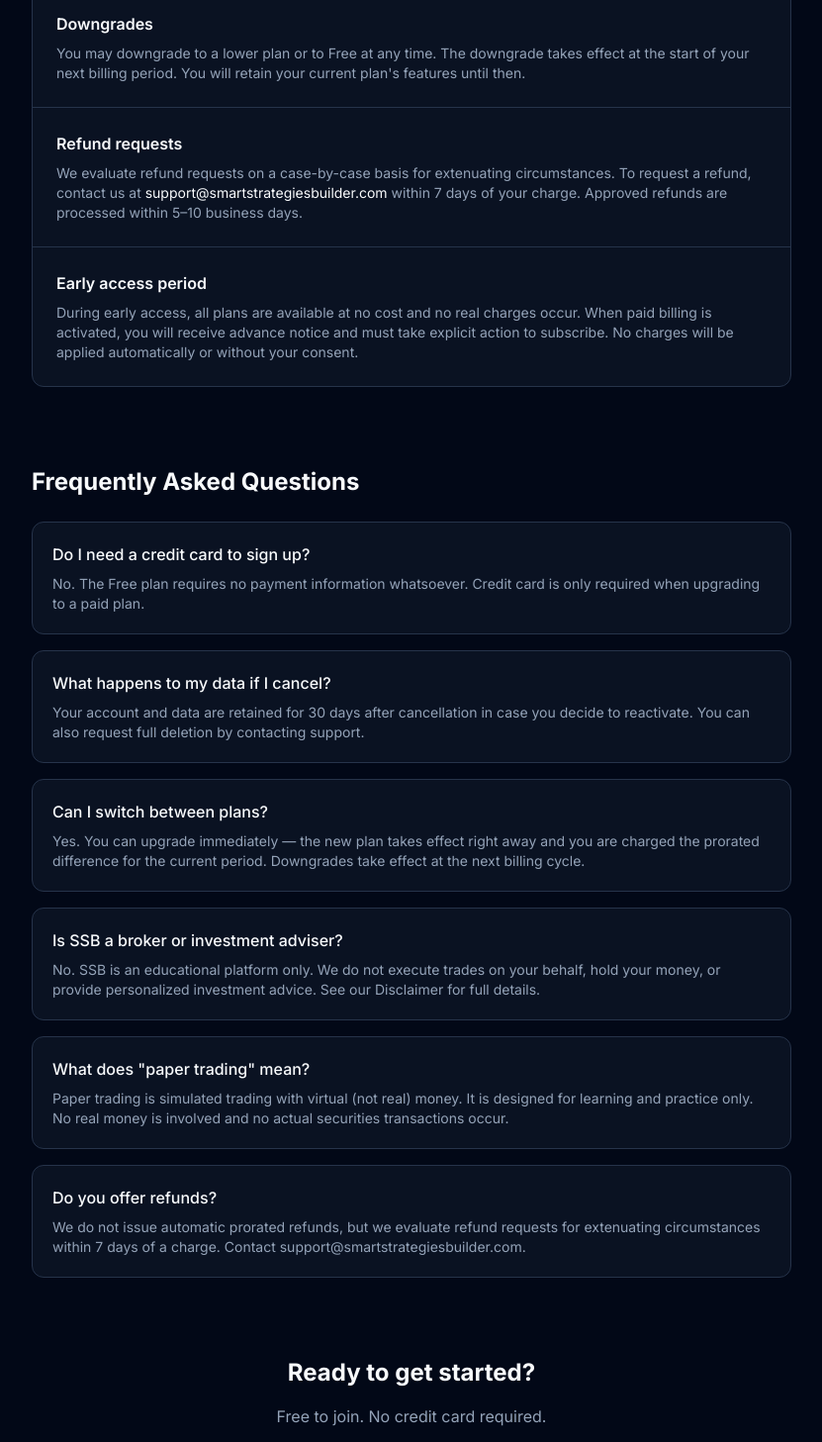
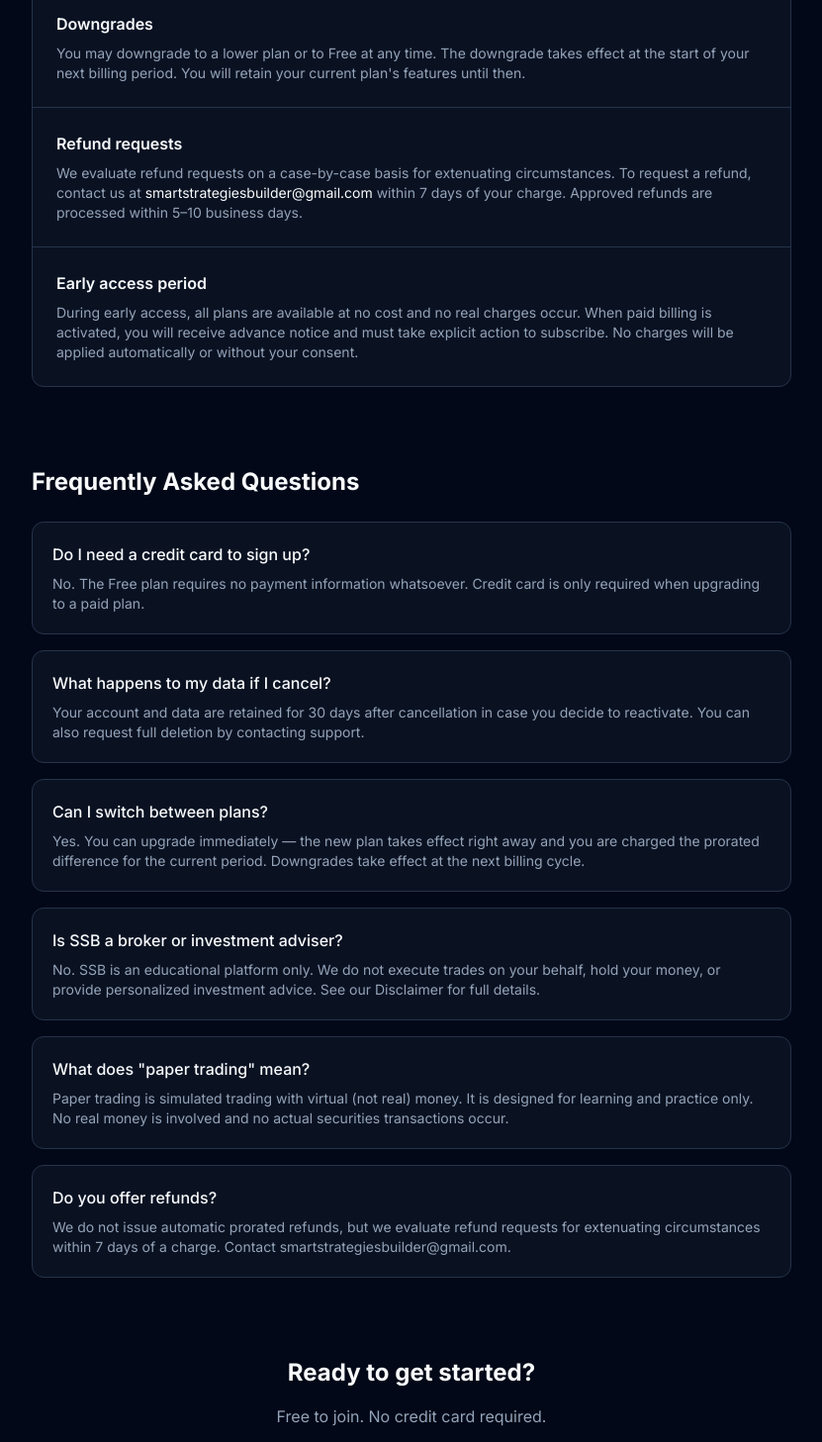
Before and after one commit to DowellHd/ssb-web, a Next.js app: page /pricing in a window 1280 px wide. Shown: the part 3444-4901 px from the top of the page at 99% size, without its empty margins (224-1055 px from the left). Built offline with nearby package versions, Linux system fonts and the light colour scheme; no server answers.

Commit message:
fix: replace unowned smartstrategiesbuilder.com emails with smartstrategiesbuilder@gmail.com

```diff
--- a/src/app/app/settings/privacy/page.tsx
+++ b/src/app/app/settings/privacy/page.tsx
@@ -186,7 +186,7 @@ const USER_RIGHTS = [
   {
     icon: Lock,
     title: 'Right to Restrict Processing (GDPR Art. 18)',
-    desc: 'Limit how we process your data. Contact privacy@smartstrategiesbuilder.com to submit a restriction request.',
+    desc: 'Limit how we process your data. Contact smartstrategiesbuilder@gmail.com to submit a restriction request.',
     action: null,
     actionLabel: null,
   },
@@ -702,8 +702,8 @@ export default function PrivacyDataPage() {
               <p className="text-xs font-semibold">Exercise Your Rights or Ask a Question</p>
               <p className="text-xs text-muted-foreground leading-relaxed">
                 To submit a data subject request, withdraw consent, or ask about our data practices, email us at{' '}
-                <a href="mailto:privacy@smartstrategiesbuilder.com" className="text-foreground underline underline-offset-2 hover:no-underline">
-                  privacy@smartstrategiesbuilder.com
+                <a href="mailto:smartstrategiesbuilder@gmail.com" className="text-foreground underline underline-offset-2 hover:no-underline">
+                  smartstrategiesbuilder@gmail.com
                 </a>.
                 We will respond within 30 days (or sooner as required by law) and may ask you to verify your identity
                 before processing the request.
--- a/src/app/pricing/page.tsx
+++ b/src/app/pricing/page.tsx
@@ -382,8 +382,8 @@ export default function PricingPage() {
               <p className="text-sm text-muted-foreground">
                 We evaluate refund requests on a case-by-case basis for extenuating circumstances.
                 To request a refund, contact us at{' '}
-                <a href="mailto:support@smartstrategiesbuilder.com" className="text-primary hover:underline">
-                  support@smartstrategiesbuilder.com
+                <a href="mailto:smartstrategiesbuilder@gmail.com" className="text-primary hover:underline">
+                  smartstrategiesbuilder@gmail.com
                 </a>{' '}
                 within 7 days of your charge. Approved refunds are processed within 5–10 business days.
               </p>
@@ -428,7 +428,7 @@ export default function PricingPage() {
               },
               {
                 q: 'Do you offer refunds?',
-                a: 'We do not issue automatic prorated refunds, but we evaluate refund requests for extenuating circumstances within 7 days of a charge. Contact support@smartstrategiesbuilder.com.',
+                a: 'We do not issue automatic prorated refunds, but we evaluate refund requests for extenuating circumstances within 7 days of a charge. Contact smartstrategiesbuilder@gmail.com.',
               },
             ].map(({ q, a }) => (
               <div key={q} className="rounded-xl border border-border bg-card p-5 space-y-2">
--- a/src/app/privacy/page.tsx
+++ b/src/app/privacy/page.tsx
@@ -309,7 +309,7 @@ export default function PrivacyPage() {
           If you have questions about this Privacy Policy, our data practices, or wish to exercise your privacy rights, please contact us at:
         </p>
         <p className="font-medium">
-          privacy@smartstrategiesbuilder.com
+          smartstrategiesbuilder@gmail.com
         </p>
         <p className="mt-2 text-sm text-muted-foreground">
           We will respond to privacy requests within 30 days, or as otherwise required by applicable law.
--- a/src/app/terms/page.tsx
+++ b/src/app/terms/page.tsx
@@ -398,7 +398,7 @@ export default function TermsPage() {
 
         <h3 className="text-lg font-medium mb-2">Cancellation</h3>
         <p className="mb-4">
-          You may cancel your subscription at any time through the Billing section of your account settings or by contacting us at support@smartstrategiesbuilder.com. Cancellations take effect at the end of the current billing period. You retain full access to your paid plan features until the end of the period for which you have already paid. No early termination fees apply.
+          You may cancel your subscription at any time through the Billing section of your account settings or by contacting us at smartstrategiesbuilder@gmail.com. Cancellations take effect at the end of the current billing period. You retain full access to your paid plan features until the end of the period for which you have already paid. No early termination fees apply.
         </p>
 
         <h3 className="text-lg font-medium mb-2">Refunds</h3>
@@ -409,7 +409,7 @@ export default function TermsPage() {
           <strong>Annual plans:</strong> Annual subscriptions are billed upfront. No prorated refunds are issued for the unused portion of an annual term upon cancellation, except where required by applicable law (including California law).
         </p>
         <p className="mb-4">
-          <strong>Refund requests:</strong> We evaluate refund requests on a case-by-case basis for extenuating circumstances. To request a refund, contact us within 7 days of the charge at support@smartstrategiesbuilder.com. Approved refunds are processed within 5–10 business days.
+          <strong>Refund requests:</strong> We evaluate refund requests on a case-by-case basis for extenuating circumstances. To request a refund, contact us within 7 days of the charge at smartstrategiesbuilder@gmail.com. Approved refunds are processed within 5–10 business days.
         </p>
 
         <h3 className="text-lg font-medium mb-2">Downgrades</h3>
```
